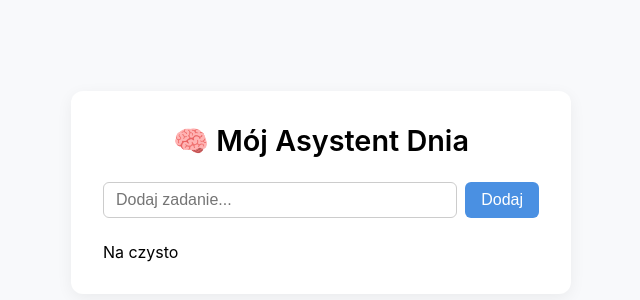
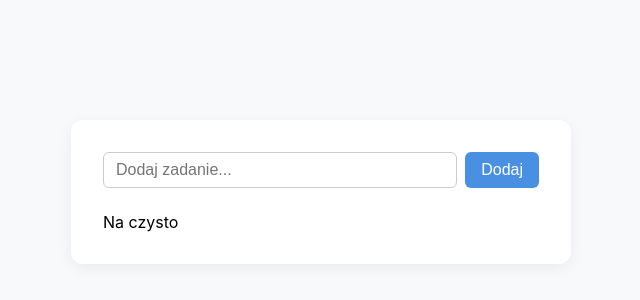
Before and after one commit to enowuigrek/AI-Daily-Assistant, a React (Vite) app: page / in a window 1280 px wide. Shown: the part 208-508 px from the top of the page, without its empty margins (319-959 px from the left). Built offline with nearby package versions, Linux system fonts and the light colour scheme.

Commit message:
Fix layout and styling for task list, remove unneeded components

```diff
--- a/src/App.jsx
+++ b/src/App.jsx
@@ -36,7 +36,6 @@ function App() {
     return (
         <div className="app-wrapper">
             <div className="app-container">
-                <h1 className="app-title">🧠 Mój Asystent Dnia</h1>
                 <TaskInput onAdd={addTask} />
                 <TaskList tasks={tasks} onToggle={toggleTask} onRemove={removeTask} onEdit={editTask} />
             </div>
```
